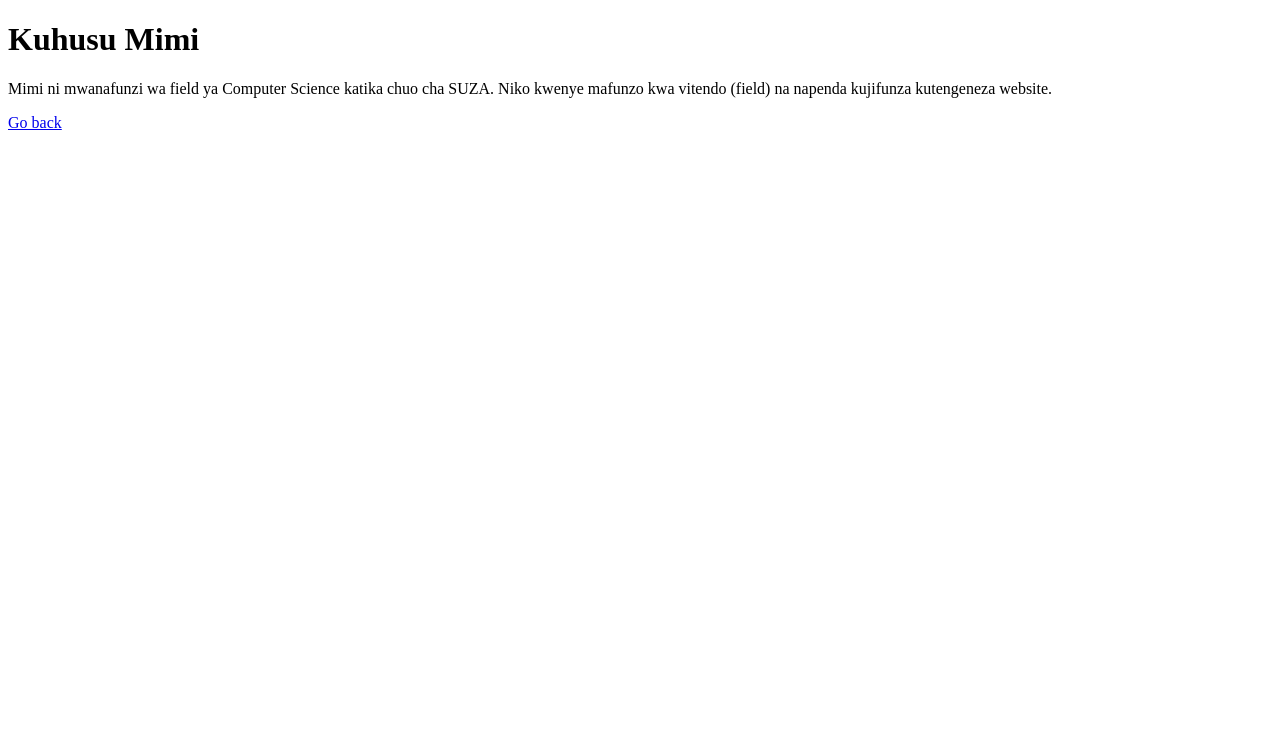
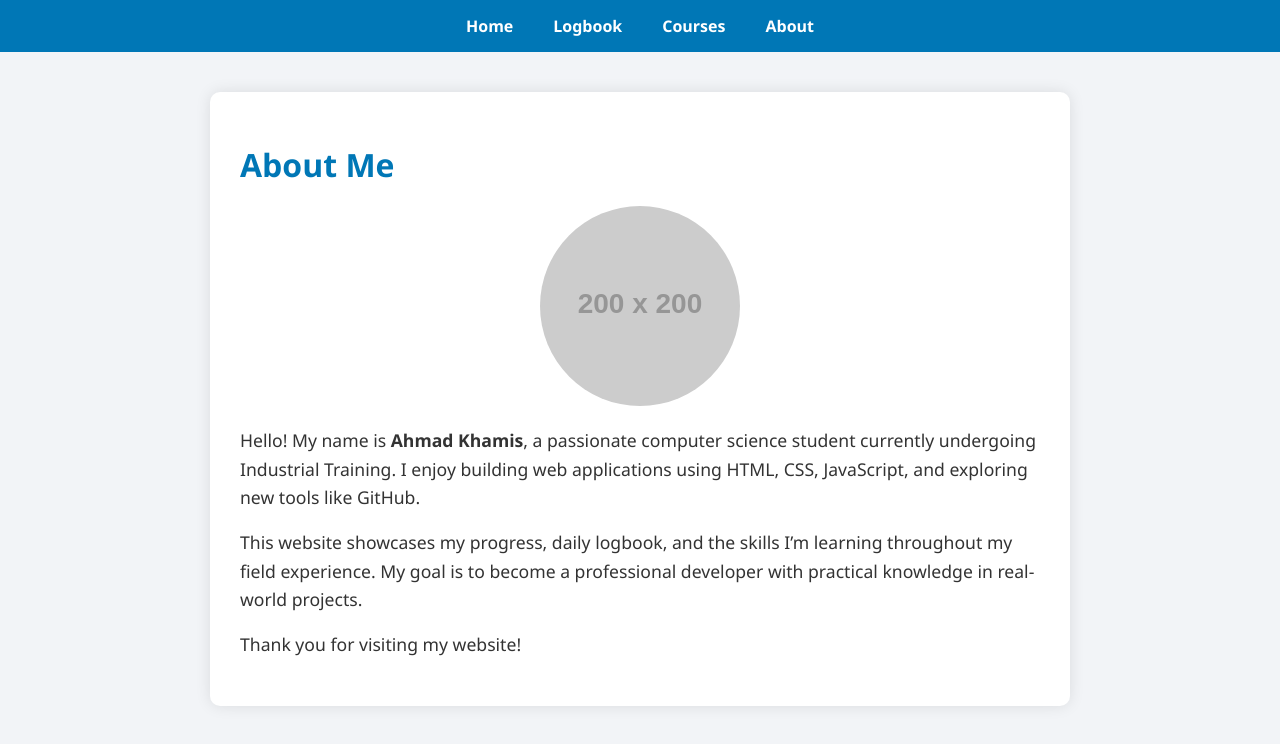
Before and after one commit to Shihab4099/Ahmad, a plain HTML site: page about.html in a window 1280 px wide. Drawn offline with Linux system fonts and the light colour scheme; placeholder pictures from the web are drawn by us.

Commit message:
Update about.html
about

Signed-off-by: Shihab4099 <khamisahmad4099@gmail.com>

```diff
--- a/about.html
+++ b/about.html
@@ -2,11 +2,77 @@
 <html>
 <head>
   <title>About Me</title>
+  <style>
+    body {
+      margin: 0;
+      font-family: "Segoe UI", Tahoma, Geneva, Verdana, sans-serif;
+      background-color: #f2f4f7;
+    }
+
+    nav {
+      background-color: #0077b6;
+      padding: 15px;
+    }
+
+    nav ul {
+      list-style: none;
+      display: flex;
+      justify-content: center;
+      gap: 40px;
+      margin: 0;
+      padding: 0;
+    }
+
+    nav ul li a {
+      color: white;
+      text-decoration: none;
+      font-weight: bold;
+    }
+
+    .container {
+      max-width: 800px;
+      margin: 40px auto;
+      background: #ffffff;
+      padding: 30px;
+      border-radius: 10px;
+      box-shadow: 0 0 15px rgba(0,0,0,0.1);
+    }
+
+    h1 {
+      color: #0077b6;
+      margin-bottom: 20px;
+    }
+
+    p {
+      font-size: 1.1rem;
+      line-height: 1.6;
+      color: #333;
+    }
+
+    img {
+      max-width: 200px;
+      border-radius: 50%;
+      display: block;
+      margin: 20px auto;
+    }
+  </style>
 </head>
 <body>
-  <h1>Kuhusu Mimi</h1>
-  <p>Mimi ni mwanafunzi wa field ya Computer Science katika chuo cha SUZA.
-     Niko kwenye mafunzo kwa vitendo (field) na napenda kujifunza kutengeneza website.</p>
-  <a href="index.html">Go back</a>
+  <nav>
+    <ul>
+      <li><a href="index.html">Home</a></li>
+      <li><a href="logbook.html">Logbook</a></li>
+      <li><a href="course.html">Courses</a></li>
+      <li><a href="about.html">About</a></li>
+    </ul>
+  </nav>
+
+  <div class="container">
+    <h1>About Me</h1>
+    <img src="https://via.placeholder.com/200x200.png?text=My+Photo" alt="My Photo" />
+    <p>Hello! My name is <strong>Ahmad Khamis</strong>, a passionate computer science student currently undergoing Industrial Training. I enjoy building web applications using HTML, CSS, JavaScript, and exploring new tools like GitHub.</p>
+    <p>This website showcases my progress, daily logbook, and the skills I’m learning throughout my field experience. My goal is to become a professional developer with practical knowledge in real-world projects.</p>
+    <p>Thank you for visiting my website!</p>
+  </div>
 </body>
 </html>
```
